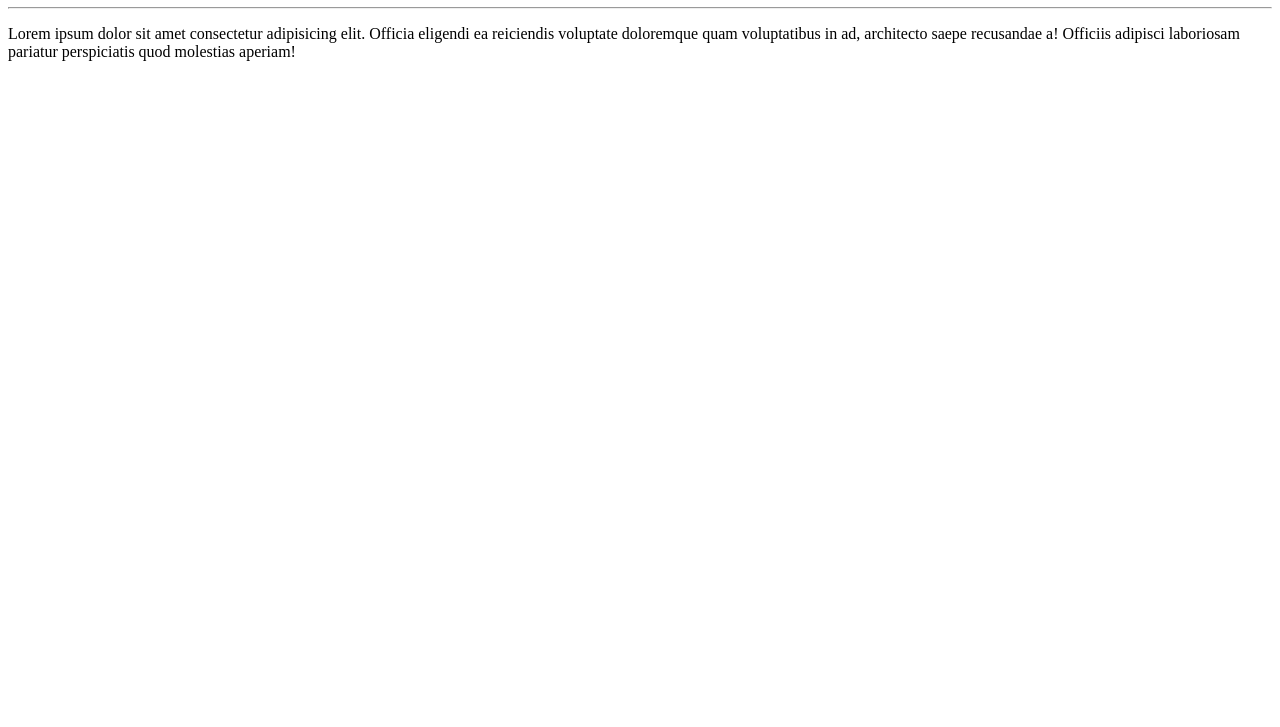
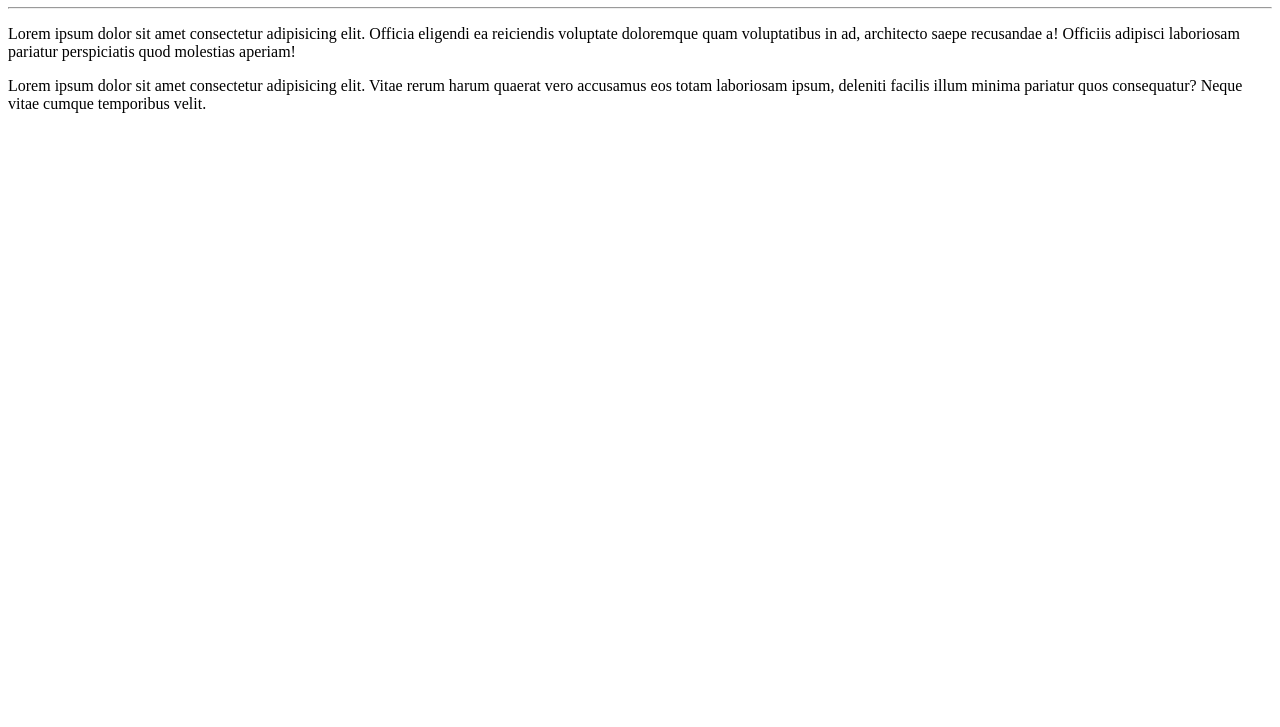
Before and after one commit to pablosilvmor/Ola--Mundo, a plain HTML site: page site-exemplo/index.html in a window 1280 px wide. Shown: the part 73-800 px from the top of the page. Drawn offline with Linux system fonts and the light colour scheme.

Commit message:
Adicionei um parágrafo

```diff
--- a/site-exemplo/index.html
+++ b/site-exemplo/index.html
@@ -9,5 +9,6 @@
      <h1>Olá, Mundo!</h1>
      <hr>
      <p>Lorem ipsum dolor sit amet consectetur adipisicing elit. Officia eligendi ea reiciendis voluptate doloremque quam voluptatibus in ad, architecto saepe recusandae a! Officiis adipisci laboriosam pariatur perspiciatis quod molestias aperiam!</p>
+     <p>Lorem ipsum dolor sit amet consectetur adipisicing elit. Vitae rerum harum quaerat vero accusamus eos totam laboriosam ipsum, deleniti facilis illum minima pariatur quos consequatur? Neque vitae cumque temporibus velit.</p>
 </body>
 </html>
```
